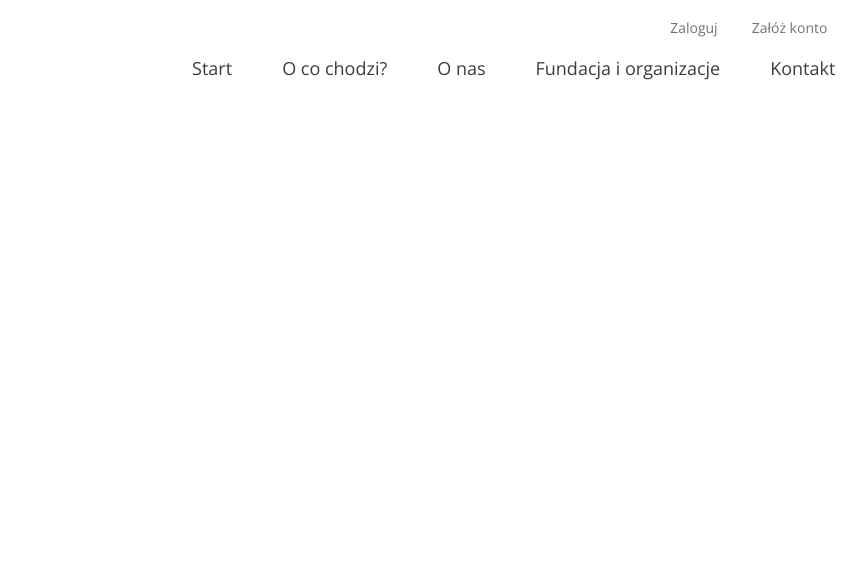
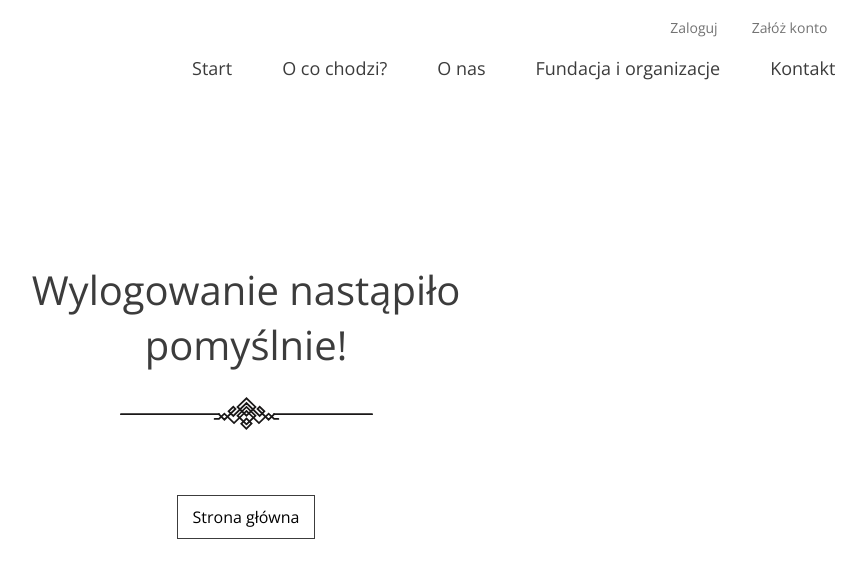
Before and after one commit to ewalis1/portfoliolab, a React (Create React App) app: page /wylogowano in a window 1280 px wide. Shown: the top 578 px of the page, without its empty margins (394-1260 px from the left). Built offline with nearby package versions, Linux system fonts and the light colour scheme.

Commit message:
added logout section

```diff
--- a/src/components/Logout.js
+++ b/src/components/Logout.js
@@ -1,5 +1,19 @@
+import {Link} from 'react-router-dom';
+
 const Logout = () => {
-  return <></>;
+  return (
+    <div className="logout">
+      <h1>Wylogowanie nastąpiło <br/>pomyślnie!</h1>
+      <div className="decorate"></div>
+      <Link
+        to="/
+      "
+        className="btn btn-log"
+      >
+        Strona główna
+      </Link>
+    </div>
+  );
 };
 
 export default Logout;
--- /dev/null
+++ b/src/scss/logout.scss
@@ -0,0 +1,20 @@
+@import './settings/colors';
+
+.logout {
+  width: 100vw;
+  height: 100vh;
+  display: flex;
+  flex-direction: column;
+  justify-content: center;
+  align-items: center;
+  h1 {
+      font-size: 40px;
+      line-height: 55px;
+  }
+  .btn-log {
+      padding: 13px 15px;
+      text-decoration: none;
+      color: #000000;
+      font-weight: 300;
+  }
+}
--- a/src/scss/main.scss
+++ b/src/scss/main.scss
@@ -10,6 +10,7 @@
 @import './homeContact.scss';
 @import './login.scss';
 @import './register.scss';
+@import './logout.scss';
 
 body {
   font-family: $font-base;
```
